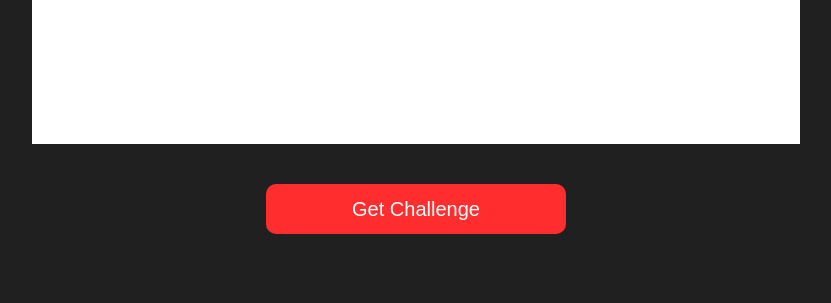
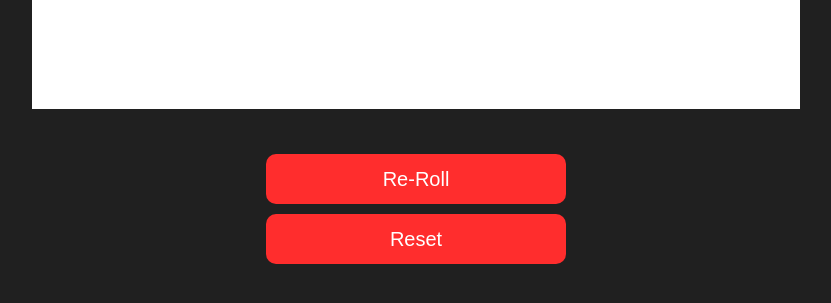
Before and after one commit to JohnCarsonCodes/CA---Mixed-Messages, a plain HTML site: page index.html in a window 1280 px wide. Both pictures are taken after a click on the button "Get Challenge". Shown: the part 451-754 px from the top of the page, without its empty margins (224-1055 px from the left). Drawn offline with Linux system fonts and the light colour scheme.

Commit message:
Added ability to re-roll challenge and reset button

```diff
--- a/index.html
+++ b/index.html
@@ -16,6 +16,7 @@
         </div>
 
         <button id="btn" onclick="getChallenge()">Get Challenge</button>
+        <button id="reset" onclick="reset()">Reset</button>
     </div>
 
     <script src="script.js"></script>
--- a/script.js
+++ b/script.js
@@ -1,4 +1,6 @@
 const randNum = prop => Math.floor(Math.random() * prop);
+
+let pushups = 1;
 
 let games = [
     {
@@ -16,14 +18,25 @@ let games = [
 ]
 
 const getChallenge = () => {
-    let game, title, challenge, pushups;
+    let game, title, challenge;
 
     game = games[randNum(games.length)];
     title = game.name;
     challenge = game.challenge[randNum(game.challenge.length)];
-    pushups = randNum(10) + 1;
+    pushups += randNum(10);
 
     document.getElementById('name').innerHTML = title;
     document.getElementById('challenge').innerHTML = challenge;
     document.getElementById('pushups').innerHTML = `${pushups} Pushups on Failure`;
+    document.getElementById('btn').innerHTML = 'Re-Roll';
+    document.getElementById('reset').style.visibility = 'visible';
 }
+
+const reset = () => {
+    pushups = 1;
+    document.getElementById('name').innerHTML = '';
+    document.getElementById('challenge').innerHTML = '';
+    document.getElementById('pushups').innerHTML = '';
+    document.getElementById('btn').innerHTML = 'Get Challenge';
+    document.getElementById('reset').style.visibility = 'hidden';
+}
--- a/style.css
+++ b/style.css
@@ -44,7 +44,7 @@ body {
     font-size: 1.5rem;
 }
 
-#btn {
+button {
     width: 300px;
     height: 50px;
     border-radius: 10px;
@@ -52,4 +52,9 @@ body {
     background-color: rgb(255, 45, 45);
     color: white;
     border: none;
+    margin: 5px;
 }
+
+#reset {
+    visibility: hidden;
+}
```
